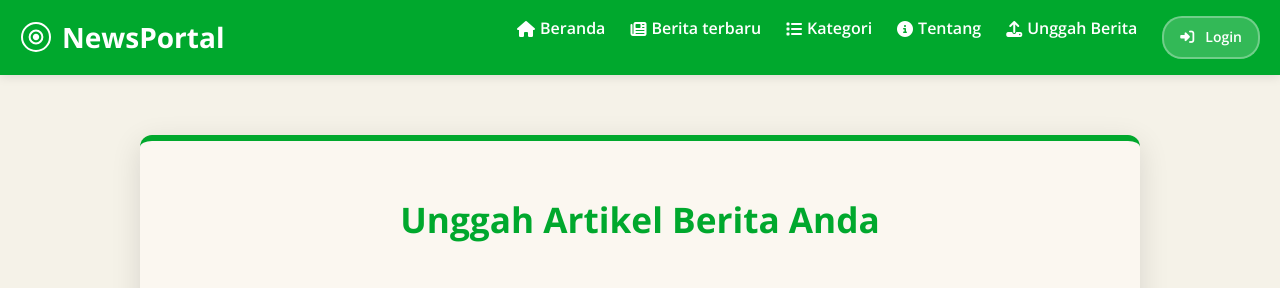
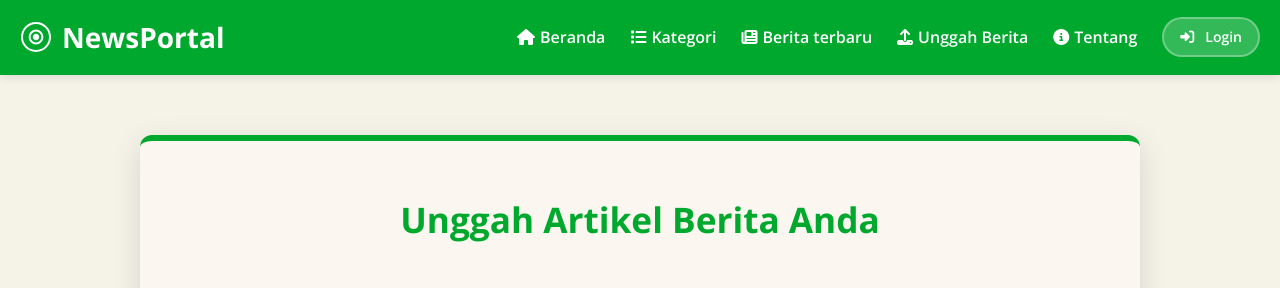
Before and after one commit to Daflah/NewsPortal_Automatic_Categorization, a Flask app: page /input in a window 1280 px wide. Shown: the top 288 px of the page. Run offline with Flask 3, Linux system fonts and the light colour scheme.

Commit message:
Changes Revision

```diff
--- a/web_app/app.py
+++ b/web_app/app.py
@@ -1320,6 +1320,10 @@ def internal_error(error):
     user_info = get_user_info()
     return render_template('CNP_MAIN_PAGE.html', user=user_info), 500
 
+# Load Models
+print("🟢 Loading models at startup...")
+load_models()
+
 # ===============================
 # MAIN APPLICATION
 # ===============================
--- a/web_app/static/style_input.css
+++ b/web_app/static/style_input.css
@@ -130,6 +130,23 @@ nav ul li a i {
 
 nav ul li a:hover {
     opacity: 0.9;
+}
+
+nav ul li {
+    display: flex;
+    align-items: center;
+}
+
+nav ul li a,
+.login-btn-nav {
+    display: flex;
+    align-items: center;
+    height: 40px;
+}
+
+.login-btn-nav {
+    padding: 6px 16px;
+    line-height: 1;
 }
 
 /* Responsive Design untuk Navbar */
--- a/web_app/templates/CNP_ARTICLE_PAGE.html
+++ b/web_app/templates/CNP_ARTICLE_PAGE.html
@@ -23,10 +23,10 @@
             <nav>
                 <ul>
                     <li><a href="/"><i class="fas fa-home"></i> Beranda</a></li>
+                    <li><a href="/#categories"><i class="fas fa-list"></i> Kategori</a></li>
                     <li><a href="/#latest"><i class="fas fa-newspaper"></i> Berita terbaru</a></li>
-                    <li><a href="/#categories"><i class="fas fa-list"></i> Kategori</a></li>
+                    <li><a href="/input"><i class="fas fa-upload"></i> Unggah Berita</a></li>
                     <li><a href="/#about"><i class="fas fa-info-circle"></i> Tentang</a></li>
-                    <li><a href="/input"><i class="fas fa-upload"></i> Unggah Berita</a></li>
 
                     <!-- 🔐 LOGIN/LOGOUT BUTTON -->
                     {% if user %}
--- a/web_app/templates/CNP_INPUT_PAGE.html
+++ b/web_app/templates/CNP_INPUT_PAGE.html
@@ -23,10 +23,10 @@
             <nav>
                 <ul>
                     <li><a href="/"><i class="fas fa-home"></i> Beranda</a></li>
+                    <li><a href="/#categories"><i class="fas fa-list"></i> Kategori</a></li>
                     <li><a href="/#latest"><i class="fas fa-newspaper"></i> Berita terbaru</a></li>
-                    <li><a href="/#categories"><i class="fas fa-list"></i> Kategori</a></li>
+                    <li><a href="/input"><i class="fas fa-upload"></i> Unggah Berita</a></li>
                     <li><a href="/#about"><i class="fas fa-info-circle"></i> Tentang</a></li>
-                    <li><a href="/input"><i class="fas fa-upload"></i> Unggah Berita</a></li>
 
                     <!-- 🔐 LOGIN/LOGOUT BUTTON -->
                     {% if user %}
@@ -138,7 +138,7 @@
                     </div>
                     <div class="modal-body">
                         <i class="fas fa-exclamation-circle"></i>
-                        <p>Harap perbaiki kesalahan berikut:</p>
+                        <p>Maaf, mohon perbaiki kesalahan berikut:</p>
                         <ul style="text-align: left; margin: 15px 0; padding-left: 20px; color: #dc2626;">
                             ${errors.map(error => `<li>${error}</li>`).join('')}
                         </ul>
--- a/web_app/templates/CNP_MAIN_PAGE.html
+++ b/web_app/templates/CNP_MAIN_PAGE.html
@@ -23,10 +23,10 @@
             <nav>
                 <ul>
                     <li><a href="/"><i class="fas fa-home"></i> Beranda</a></li>
+                    <li><a href="#categories"><i class="fas fa-list"></i> Kategori</a></li>
                     <li><a href="#latest"><i class="fas fa-newspaper"></i> Berita terbaru</a></li>
-                    <li><a href="#categories"><i class="fas fa-list"></i> Kategori</a></li>
+                    <li><a href="/input"><i class="fas fa-upload"></i> Unggah Berita</a></li>
                     <li><a href="#about"><i class="fas fa-info-circle"></i> Tentang</a></li>
-                    <li><a href="/input"><i class="fas fa-upload"></i> Unggah Berita</a></li>
 
                     <!-- 🔐 LOGIN/LOGOUT BUTTON -->
                     {% if user %}
--- a/web_app/templates/CNP_SIGNIN_PAGE.html
+++ b/web_app/templates/CNP_SIGNIN_PAGE.html
@@ -3,7 +3,7 @@
 <head>
     <meta charset="UTF-8">
     <meta name="viewport" content="width=device-width, initial-scale=1.0">
-    <title>Sign Up - NewsPortal</title>
+    <title>Sign In - NewsPortal</title>
     <link href="https://fonts.googleapis.com/css2?family=Open+Sans:wght@400;600;700&display=swap" rel="stylesheet">
     <link rel="stylesheet" href="https://cdnjs.cloudflare.com/ajax/libs/font-awesome/6.4.0/css/all.min.css">
     <link rel="stylesheet" href="{{ url_for('static', filename='style_signin.css') }}">
@@ -13,7 +13,7 @@
         <!-- Bagian Kiri: Sign Up Form -->
         <div class="form-section">
             <div class="signup-header">
-                <h2>USER SIGN UP</h2>
+                <h2>USER SIGN IN</h2>
                 <p>Buat akun NewsPortal anda</p>
             </div>
 
@@ -242,7 +242,7 @@
                     console.error('Signup error:', error);
                 } finally {
                     // Reset button
-                    signupBtn.innerHTML = 'DAFTAR';
+                    signupBtn.innerHTML = 'SIGN IN';
                     signupBtn.disabled = false;
                 }
             });
```
Also changed, not shown: web_app/static/style_article.css (+17 -0 lines), web_app/static/style_main.css (+17 -0 lines), README.md.
